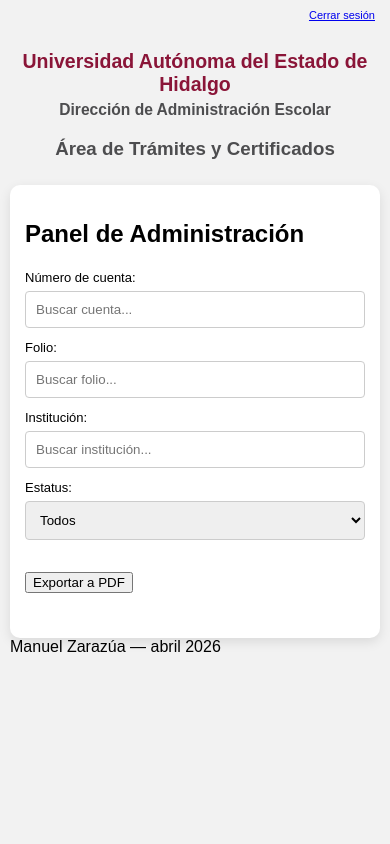
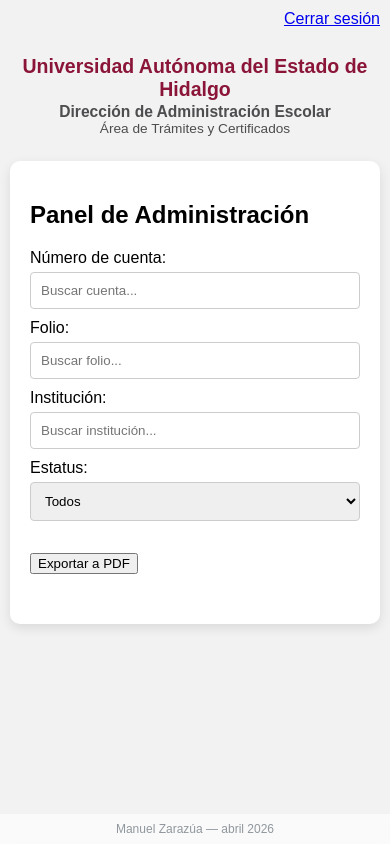
Before and after one commit to zarazuavargasjm-crypto/portal_reportes, a Flask app: template templates/admin.html in a window 390 px wide. Run offline with Flask 3, Linux system fonts and the light colour scheme; the template is opened without the code that fills it, so the values that code supplies are empty.

Commit message:
Update style.css

```diff
--- a/static/style.css
+++ b/static/style.css
@@ -1,13 +1,12 @@
-/* Estilos base ajustados */
 body {
     font-family: Arial, sans-serif;
     background: #F2F2F2;
-    padding: 20px; /* Reducido de 40px para ganar espacio */
+    padding: 20px;
     margin: 0;
-    box-sizing: border-box; /* Asegura que el padding no desborde */
+    box-sizing: border-box;
 }
 
-/* Encabezado institucional ajustable */
+/* Encabezado institucional - Ajuste de separación */
 .header-uaeh {
     text-align: center;
     margin-bottom: 25px;
@@ -16,39 +15,52 @@ body {
 
 .header-uaeh h1 {
     margin: 0;
-    font-size: clamp(18px, 5vw, 24px); /* Ajuste fluido de fuente */
+    font-size: clamp(18px, 5vw, 24px);
     color: #8A1538;
     font-weight: bold;
 }
 
 .header-uaeh h2 {
-    margin: 5px 0 0 0;
+    margin: 2px 0 0 0; /* Espaciado reducido */
     font-size: clamp(14px, 4vw, 18px);
     font-weight: 600;
 }
 
-/* Botón cerrar sesión ajustable */
+.header-uaeh h3 {
+    margin: 0; /* Sin separación extra */
+    font-size: clamp(12px, 3.5vw, 16px);
+    font-weight: 500;
+}
+
+/* Botón cerrar sesión (Recuperado como botón) */
 .top-right {
     position: fixed;
-    top: 10px;
-    right: 10px; /* Ajustado para que no se pegue tanto */
+    top: 15px;
+    right: 20px;
     z-index: 10000;
 }
 
-/* Ajustes en Inputs para que no se desborden */
-input, select {
-    width: 100%;
-    padding: 10px;
-    margin-top: 5px;
+.btn-logout {
+    background: #8A1538;
+    color: white !important;
+    text-decoration: none;
+    padding: 8px 16px;
     border-radius: 4px;
-    border: 1px solid #ccc;
-    box-sizing: border-box; /* CLAVE: evita que el input se salga del cuadro */
+    font-weight: 600;
+    font-size: 13px;
+    display: inline-block;
+    border: none;
+    box-shadow: 0 2px 4px rgba(0,0,0,0.2);
 }
 
-/* Contenedor login responsivo */
+.btn-logout:hover {
+    background: #6b0f2b;
+}
+
+/* Contenedor login */
 .login-container {
     max-width: 400px;
-    width: 95%; /* Se adapta a pantallas pequeñas */
+    width: 90%;
     margin: 0 auto;
     background: white;
     padding: 25px;
@@ -57,81 +69,75 @@ input, select {
     box-sizing: border-box;
 }
 
-/* Contenedor tablas mejorado para móvil */
+/* Inputs con el estilo limpio original */
+input, select {
+    width: 100%;
+    padding: 10px;
+    margin-top: 5px;
+    border-radius: 4px;
+    border: 1px solid #ccc;
+    box-sizing: border-box;
+}
+
+/* Contenedor tablas */
 .table-container {
     max-width: 100%;
-    overflow-x: auto; /* Permite deslizar la tabla hacia los lados en celular */
+    overflow-x: auto;
     background: white;
-    padding: 15px;
+    padding: 20px;
     border-radius: 10px;
     box-shadow: 0 4px 12px rgba(0,0,0,0.1);
-    -webkit-overflow-scrolling: touch; /* Suavidad al deslizar en iPhone */
 }
 
-/* Filtros en una sola fila o varias según espacio */
 .filters {
     margin-bottom: 15px;
     display: flex;
     flex-wrap: wrap;
     gap: 10px;
-    align-items: center;
 }
 
-.filters label {
-    margin-top: 0;
-    font-size: 13px;
-    width: auto;
-}
-
-.filters input, .filters select {
-    width: auto; /* Permite que los filtros no ocupen todo el ancho si hay espacio */
-    min-width: 150px;
-}
-
-/* Tablas */
+/* Tablas y Estatus Entregado (Verde) */
 table {
     width: 100%;
     border-collapse: collapse;
     margin-top: 15px;
-    font-size: 13px; /* Un poco más pequeña para ganar espacio */
+    font-size: 14px;
 }
 
 th, td {
     border: 1px solid #ddd;
-    padding: 10px 8px;
-    white-space: nowrap; /* Evita que el texto se amontone en varias líneas */
+    padding: 10px;
 }
 
-/* ==========================================
-   MEDIA QUERIES (Ajustes para Celulares)
-   ========================================== */
-@media (max-width: 600px) {
-    body {
-        padding: 10px; /* Margen mínimo en el celular */
-    }
-
-    .header-uaeh {
-        margin-top: 40px; /* Espacio para que el botón de cerrar sesión no estorbe */
-    }
-
-    .top-right {
-        right: 5px;
-        top: 5px;
-    }
-
-    .top-right button, .top-right a {
-        padding: 6px 10px;
-        font-size: 11px;
-    }
-
-    .filters {
-        flex-direction: column; /* Filtros uno debajo del otro en celular */
-        align-items: stretch;
-    }
-
-    .filters input, .filters select {
-        width: 100%; /* Filtros a lo ancho total en móvil */
-    }
+th {
+    background: #8A1538;
+    color: white;
+    text-align: left;
 }
 
-/* (El resto de tus estilos de Footer, Spinner y tr-entregado se mantienen igual) */
+/* REGLA CRÍTICA: Fila verde para entregados */
+.tr-entregado {
+    background-color: #e6f4ea !important;
+}
+
+/* Footer elegante original */
+.footer-firma {
+    position: fixed;
+    bottom: 0;
+    left: 0;
+    width: 100%;
+    text-align: center;
+    font-size: 12px;
+    color: rgba(108, 117, 125, 0.75);
+    padding: 8px 0;
+    background: rgba(255, 255, 255, 0.6);
+    backdrop-filter: blur(4px);
+    z-index: 9999;
+}
+
+@media (max-width: 600px) {
+    body { padding: 10px; }
+    .header-uaeh { margin-top: 45px; }
+    .top-right { right: 10px; top: 10px; }
+    .filters { flex-direction: column; }
+}
```
